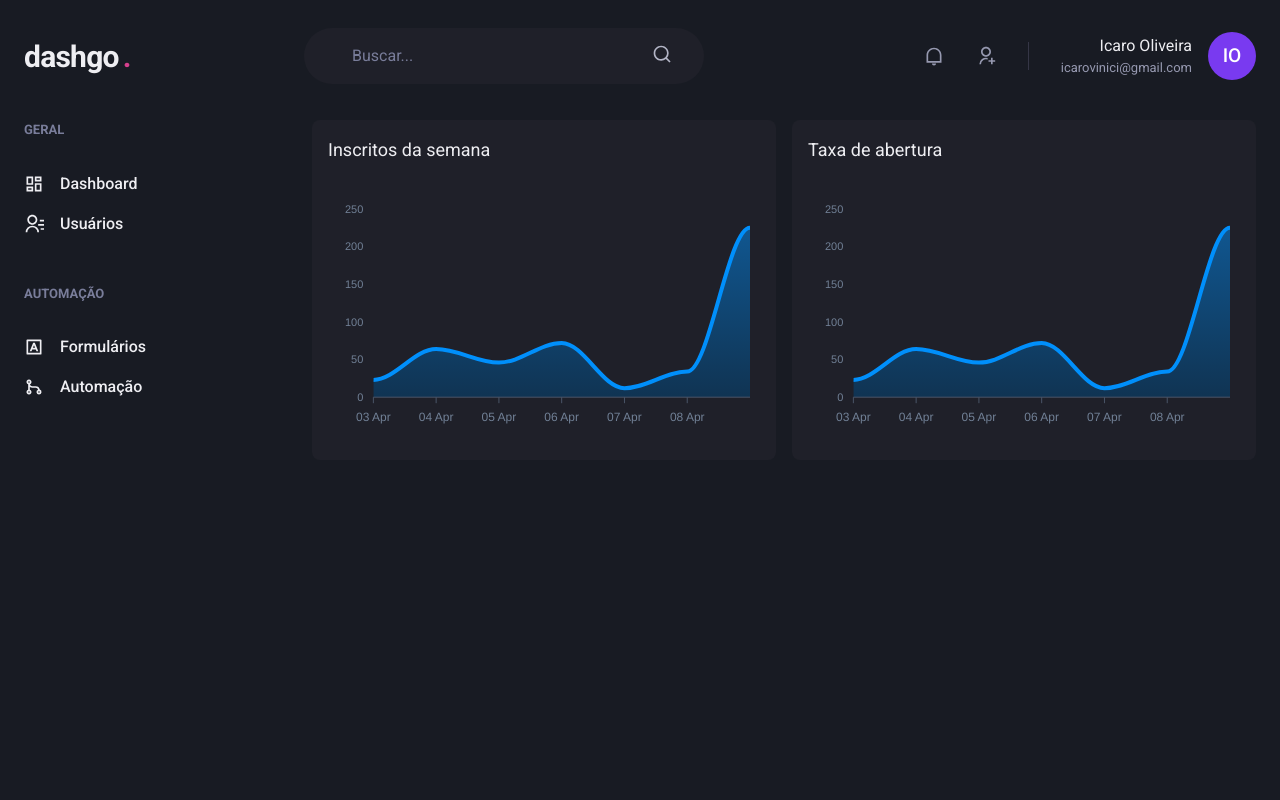
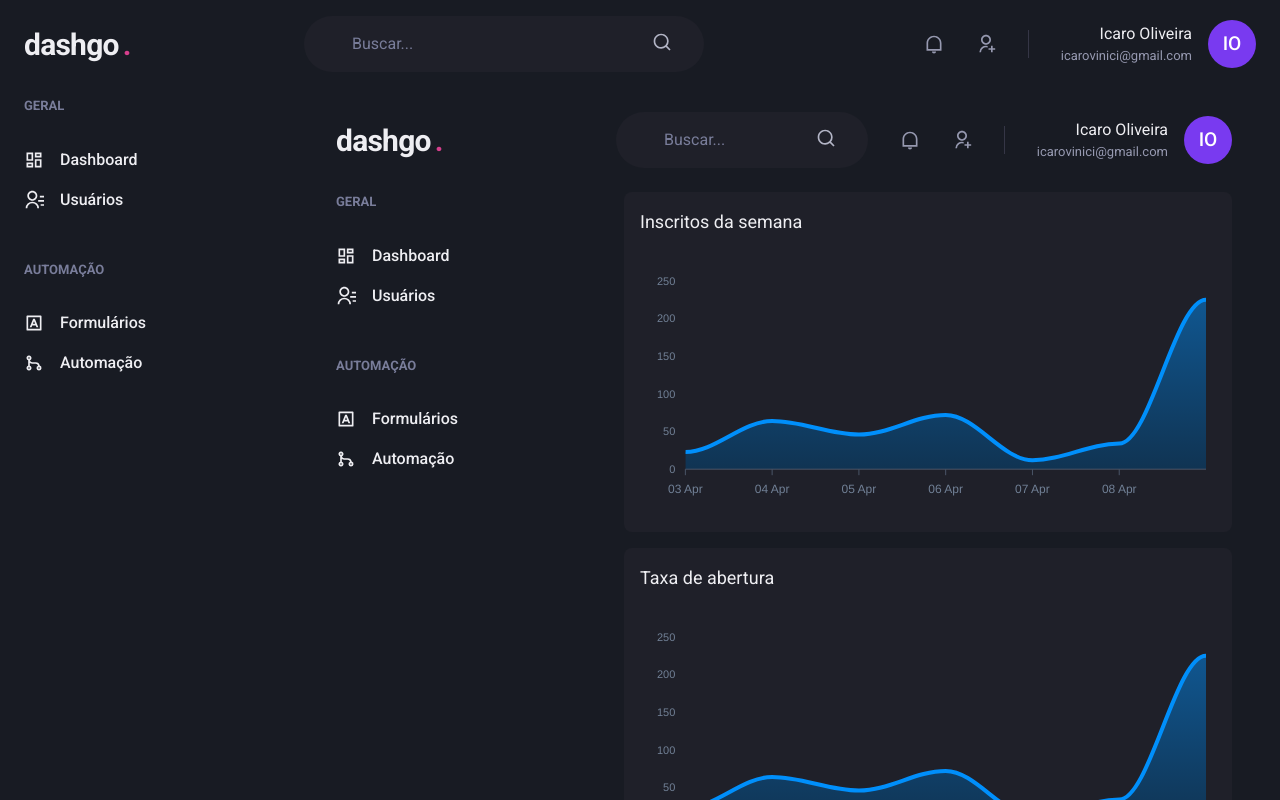
Before and after one commit to icaroov/dashgo, a Next.js app: page /dashboard in a window 1280 px wide. Shown: the top 800 px of the page. Built offline with nearby package versions, Linux system fonts and the light colour scheme.

Commit message:
feat: add layout component

```diff
--- /dev/null
+++ b/src/components/Layout/index.tsx
@@ -0,0 +1,33 @@
+import { Box, Flex } from '@chakra-ui/react'
+import { useRouter } from 'next/router'
+
+import Header from '../Header'
+import Sidebar from '../Sidebar'
+
+interface LayoutProps {
+  children: React.ReactNode
+}
+
+export default function Layout({ children }: LayoutProps) {
+  const router = useRouter()
+  const isLoginPage = router.asPath === '/'
+
+  return (
+    <>
+      {!isLoginPage && (
+        <Flex direction='column' height='100vh'>
+          <Header />
+
+          <Flex width='100%' maxWidth={1480} my='6' mx='auto' px='6'>
+            <Sidebar />
+            <Box as='main' flex='1'>
+              {children}
+            </Box>
+          </Flex>
+        </Flex>
+      )}
+
+      {children}
+    </>
+  )
+}
--- a/src/components/index.ts
+++ b/src/components/index.ts
@@ -1,3 +1,5 @@
 export { default as Input } from './Form/Input'
 export { default as Header } from './Header'
 export { default as Sidebar } from './Sidebar'
+export { default as Layout } from './Layout'
+export { default as Table } from './Table'
--- a/src/pages/_app.tsx
+++ b/src/pages/_app.tsx
@@ -2,11 +2,14 @@ import { AppProps } from 'next/app'
 import { ChakraProvider } from '@chakra-ui/react'
 
 import { theme } from '../styles/theme'
+import { Layout } from '../components'
 
 function MyApp({ Component, pageProps }: AppProps) {
   return (
     <ChakraProvider theme={theme}>
-      <Component {...pageProps} />
+      <Layout>
+        <Component {...pageProps} />
+      </Layout>
     </ChakraProvider>
   )
 }
```
